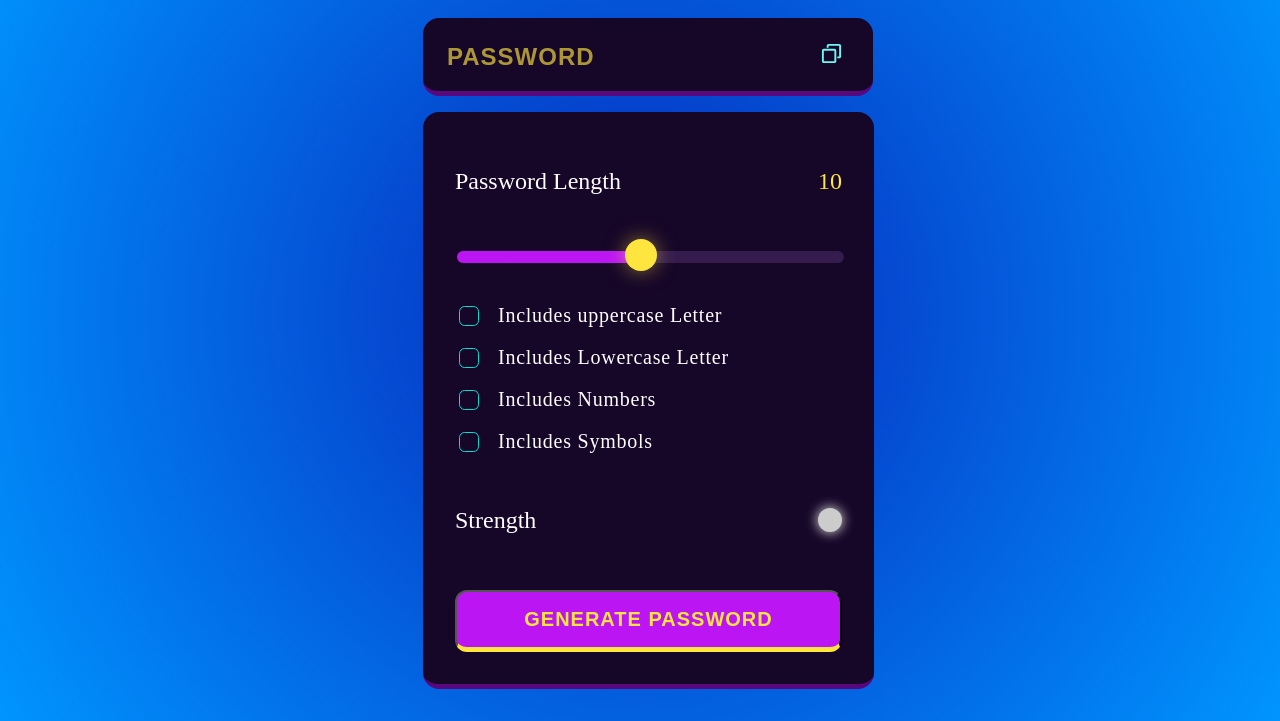
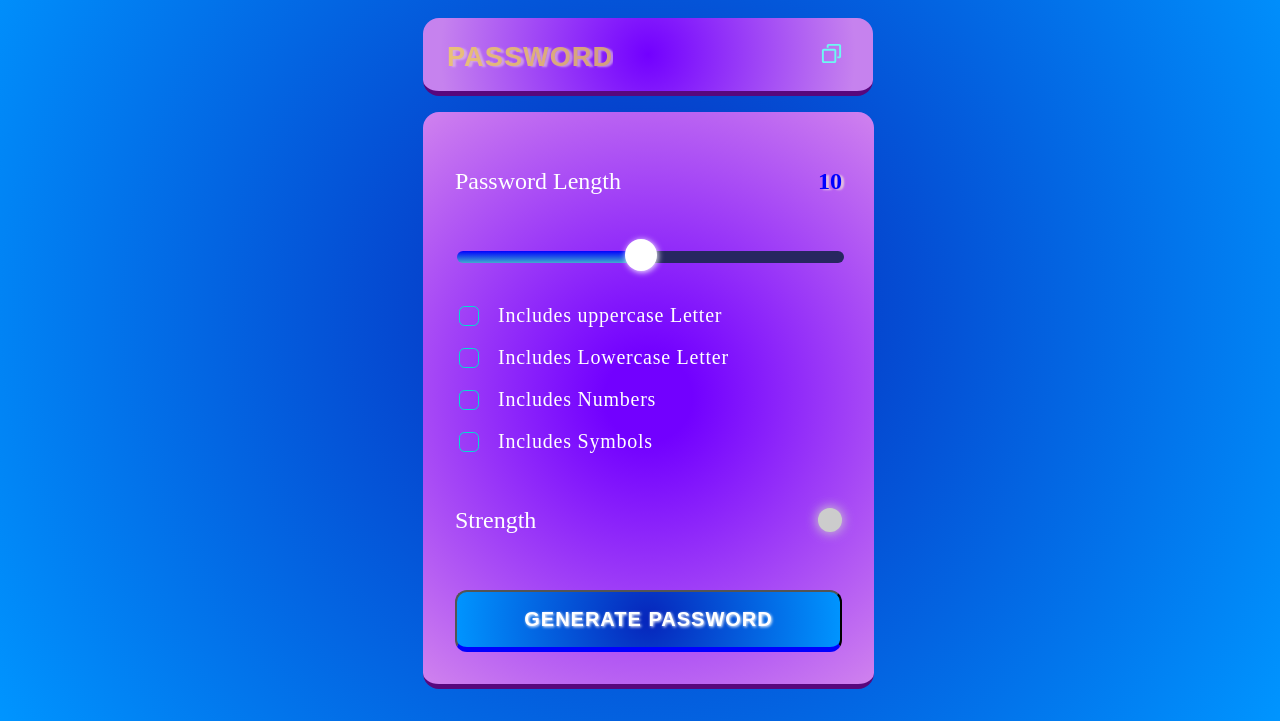
Before and after one commit to Mani-Tyagi-1/PasswordGenerator, a plain HTML site: page index.html in a window 1280 px wide. Shown: the part 95-816 px from the top of the page. Drawn offline with Linux system fonts and the light colour scheme.

Commit message:
Updated CSS

```diff
--- a/style.css
+++ b/style.css
@@ -55,24 +55,27 @@ h1{
 
 .display-container{
     position: relative;
-    background: var(--dk-violet);
+    background: radial-gradient(circle at 50% 50%, rgba(114, 0, 255, 1) 0%, rgba(198, 130, 238, 1) 91%);
     border-radius: 1rem;
     border-bottom: 0.35rem solid var(--lt-violet2);
     margin: 1rem 0;
     padding-top: 0.35rem;
+
 }
 
 .display{
     width: 100%;
     background-color: transparent;
     padding: 1.15rem 1rem;
-    color: var(--vb-yellow);
+    color: rgb(14, 14, 134);
+    text-shadow:  3px 1px 2px rgb(228, 196, 222);
     font-weight: 600;
-    font-size: 1.5rem;
+    font-size: 1.7rem;
     line-height: 30px;
     letter-spacing: 1px;
     padding-right: 3.25rem;
     border: none;
+
 }
 
 .display::placeholder{
@@ -84,6 +87,7 @@ h1{
     opacity: 0.65;
     text-transform: uppercase;
     transform: translateY(-50%);
+    border: none;
 }
 
 .display-container button{
@@ -91,11 +95,13 @@ h1{
     top: 50%;
     right: 1.5rem;
     transform: translateY(-50%);
+    border: none;
+
 }
 
 .input-container{
     width: 86%;
-    background-color: var(--dk-violet);
+    background: radial-gradient(circle at 50% 50%, rgba(114, 0, 255, 1) 12%, rgba(208, 130, 238, 1) 100%);
     border-radius: 1rem;
     padding: 2rem;
     border-bottom: 0.35rem solid var(--lt-violet2);
@@ -112,7 +118,9 @@ h1{
     font-size: 1.5rem;
 }
 .length-container p:nth-child(2){
-    color: var(--vb-yellow);
+    color: blue;
+    font-weight: bolder;
+    text-shadow: 3px 1px 2px rgb(228, 196, 222);
     font-size: 1.5rem;
 }
 
@@ -135,21 +143,22 @@ h1{
     width: 1.5rem;
     height: 1.5rem;
     border-radius: 50%;
-    /* background: white; */
 }
 
 .generateBtn{
     width: 100%;
     padding: 1rem 0;
-    background-color: var(--vb-violet);
+    background: radial-gradient(circle at 50% 50%, rgba(7, 37, 187, 1) 0%, rgba(0, 149, 255, 1) 100%);
     text-align: center;
     border-radius: 0.75rem;
-    border-bottom: 0.35rem solid var(--vb-yellow);
+    border-bottom: 0.35rem solid blue;
     text-transform: uppercase;
     letter-spacing: 1px;
-    color: var(--vb-yellow);
+    color: white;
+    text-shadow: 1px 1px 3px white;
     font-weight: 600;
     font-size: 1.25rem;
+    cursor: pointer;
 }
 
 .check{
@@ -221,11 +230,11 @@ h1{
     width: 100%;
     height: 0.75rem;
     cursor: pointer;
-    background-color: var(--lt-violet);
+    background-color: rgb(39, 39, 96);
     border-radius: 1rem;
     margin-top: 2rem;
     margin-bottom: 1.5rem;
-    background-image: linear-gradient(var(--vb-violet),var(--vb-violet));
+    background-image: linear-gradient(blue,rgb(65, 171, 207));
     background-repeat: no-repeat;
     border: none;
     outline: none;
@@ -238,19 +247,19 @@ h1{
     height: 2rem;
     width: 2rem;
     border-radius: 50%;
-    background-color: var(--vb-yellow);
+    background-color: white;
     cursor: pointer;
     margin-top: -3px;
-    box-shadow: 0px 0px 20px 0px rgba(255, 229, 61, 0.50);
+    box-shadow: 1px 1px 6px white;
     transition: all 250ms ease-in-out;
 }
 
 .slider:focus{
-    outline: 3px solid var(--vb-yellow);
+    outline: 3px solid rgb(11, 11, 177);
 }
 
 .slider::-webkit-slider-thumb:hover{
-    outline: 2px solid var(--vb-yellow);
-    background-color: var(--dk-violet);
-    box-shadow: 0px 0px 25px 5px rgba(255, 229, 61, 0.80);
+    outline: 2px solid white;
+    background-color: rgb(214, 116, 213);
+    box-shadow: 0px 0px 25px 5px white;
 }
```
